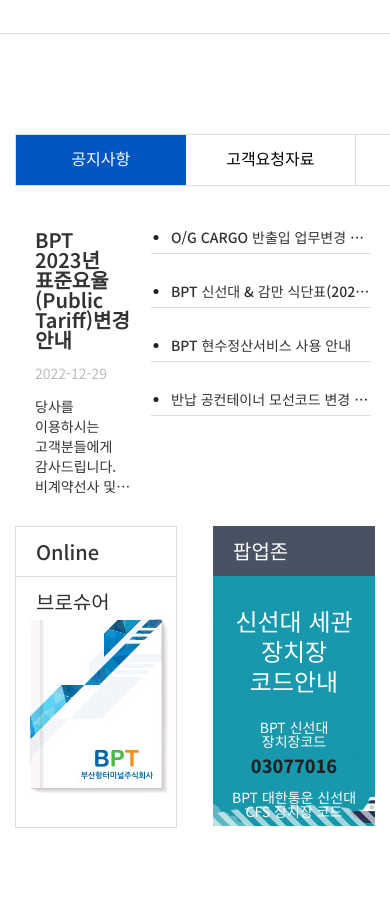
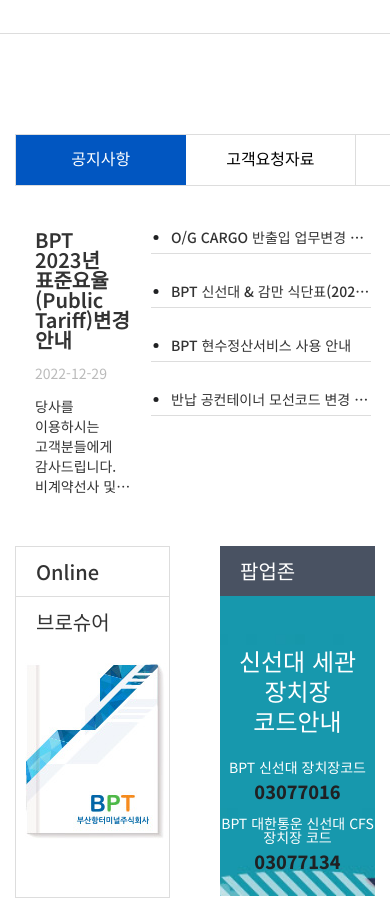
Before and after one commit to manggury/pf_bpt, a plain HTML site: page index.html in a window 390 px wide. Shown: the part 2400-3301 px from the top of the page. Drawn offline with nearby package versions, Linux system fonts and the light colour scheme; some icons are missing.

Commit message:
Add files via upload

```diff
--- a/css/style.css
+++ b/css/style.css
@@ -1223,6 +1223,7 @@
 
 @media (max-width:768px) {
     .news_wrap {
+        gap: 50px;
         flex-wrap: wrap;
     }
 
@@ -1240,14 +1241,33 @@
         flex: 0 1 100%;
     }
 
+    .news_wrap .tab_box .tab_con>li>* {
+        flex: 300px 1 1;
+    }
+
     .brochure {
-        flex: 0 1 45%;
+        flex: 0 1 calc(50% - 25px);
+    }
+
+    .news_wrap .brochure a {
+        display: block;
+        text-align: center;
+        height: 300px;
+        line-height: 300px;
     }
 
     .news_popup {
-        flex: 0 1 45%;
+        flex: 0 1 calc(50% - 25px);
     }
 
+    .news_wrap .popup_wrap .news_popup_slide .itm {
+        height: 300px;
+        padding: 50px 0px;
+    }
+
+    .news_wrap .popup_wrap .news_popup_slide .slick-prev {
+        left: 200px;
+    }
 }
 
 /* ㅡㅡㅡㅡㅡㅡㅡㅡㅡ푸터ㅡㅡㅡㅡㅡㅡㅡㅡㅡㅡㅡㅡ*/
```
